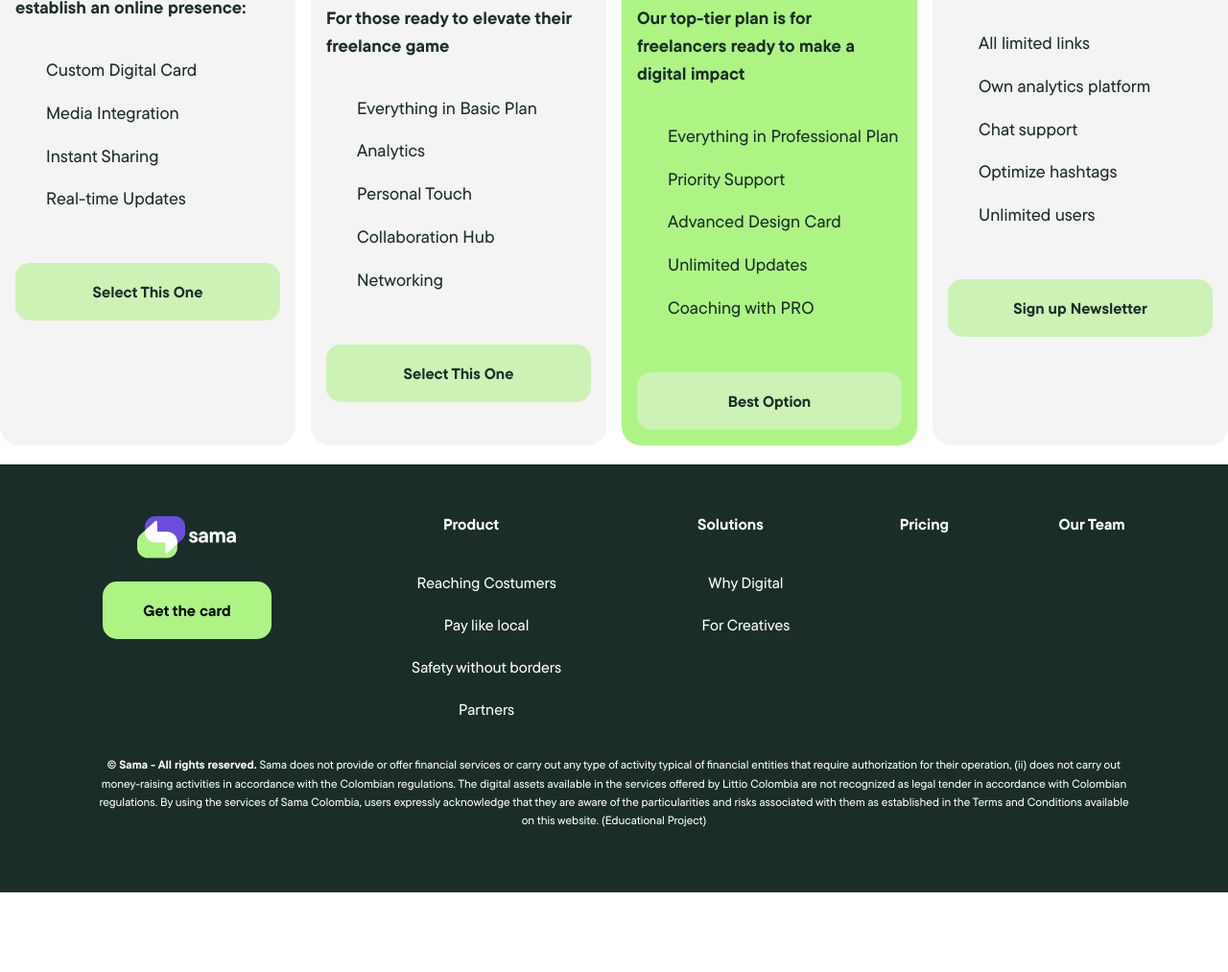
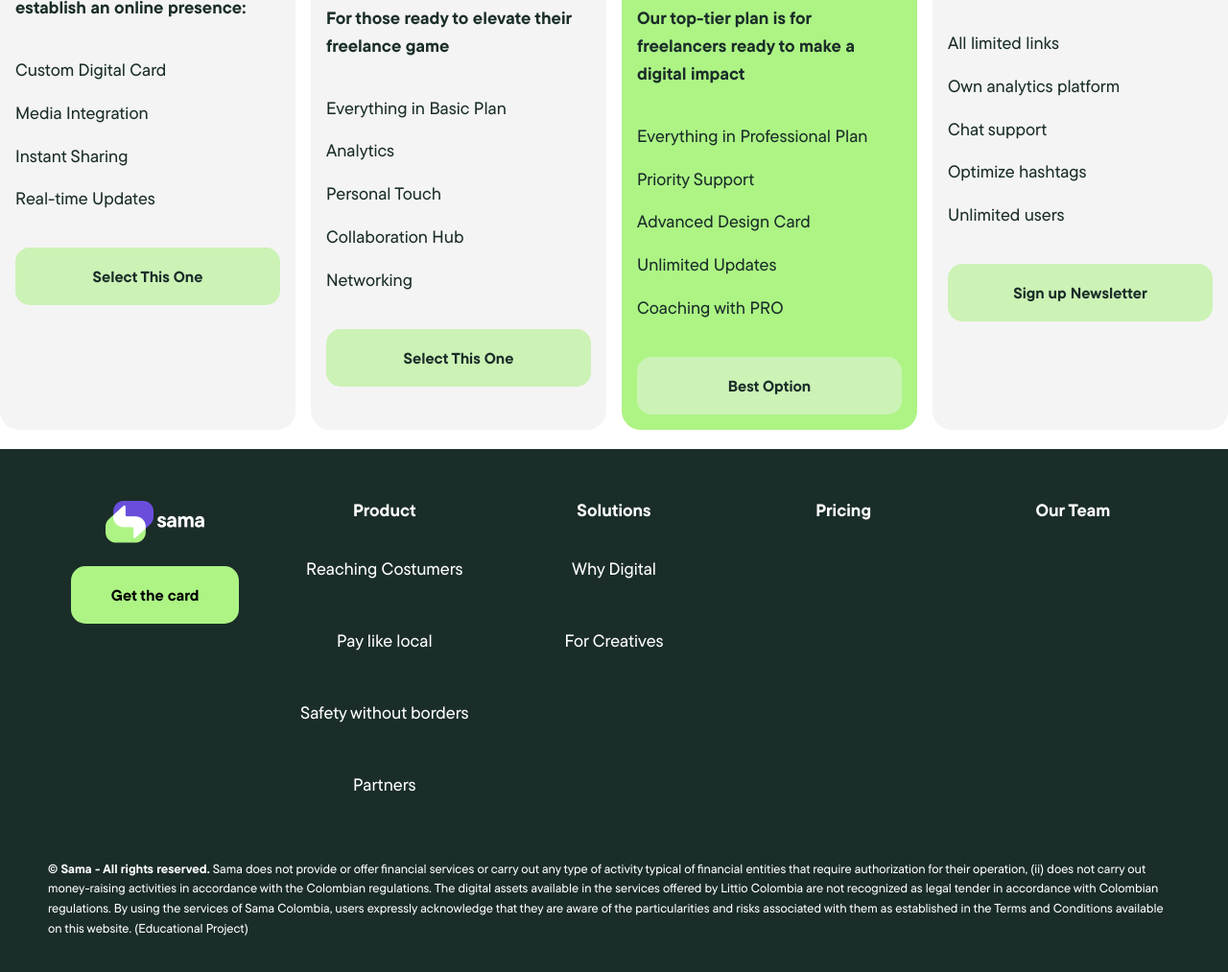
Before and after one commit to ivanse22/sama, a plain HTML site: page pricing.html in a window 1280 px wide. Shown: the part 1347-2360 px from the top of the page at 96% size. Before the commit the page ends 2277 px from the top, so only its background shows below. Drawn offline with nearby package versions, Linux system fonts and the light colour scheme; a web font is replaced by a local one.

Commit message:
Actualización de la página de Pricing, Se amplió el fondo gris a todo el ancho del vw, y se actualizó el footer: se Hizo con display GRID y se hizo el media para mobile. 5 columns- 1 column
q

```diff
--- a/pricing.html
+++ b/pricing.html
@@ -78,6 +78,7 @@
       </header>
 
       <!--Hero Banner-->
+      <section class="hero-container-grey">
         <section class="hero-banner-grid-pricing">
           <section class="hero-heading-pricing">
             <h1>Unbeatable Value for Your Freelance Journey</h1>
@@ -94,6 +95,7 @@
               height="450px"
               width="610px"
             />
+          </section>
         </section>
       </section>
 
--- a/style.css
+++ b/style.css
@@ -22,6 +22,16 @@
   padding: 0;
   margin: 0;
   text-decoration: none;
+}
+
+ol {
+  padding: 0;
+  margin: 0;
+}
+
+ul {
+  padding: 0;
+  margin: 0;
 }
 
 /*Document Styles*/
@@ -127,6 +137,9 @@ ul {
 }
 .hero-container {
   background-color: #1a2d29;
+}
+.hero-container-grey {
+  background-color: #f4f4f4;
 }
 
 .banner-content {
@@ -421,105 +434,83 @@ h1 li {
 
 /*___________________________________*/
 /*Footer*/
+
 .footer {
   background-color: #1a2d29;
-  display: flex;
-  flex-direction: row;
-  flex-wrap: wrap;
-  justify-content: space-around;
+  color: white;
   padding: 50px 50px 50px 50px;
+  gap: 1rem;
+
+  display: grid;
+  grid-template-columns: repeat(5, 1fr);
 }
+
+.footer p {
+  color: white;
+}
+
+.product-footer li,
+.solutions-footer li,
+.pricing-footer li,
+.ourteam-footer li {
+  margin: 0 0 3rem 0;
+}
+
+.product-footer p,
+.solutions-footer p,
+.pricing-footer p,
+.ourteam-footer {
+  margin: 0 0 2rem 0;
+}
+
+.content-legal {
+  grid-column-start: span 5;
+}
+
+.content-legal p {
+  font-size: 13px;
+}
+
+/*first*/
 
 .button-footer {
   display: flex;
   flex-direction: column;
-  align-items: flex-start;
+  align-items: center;
 }
 
+/*Second*/
 .product-footer {
   display: flex;
   flex-direction: column;
-  align-items: flex-start;
-  gap: 20px;
+  align-items: center;
+  text-align: center;
 }
+
+/*Third*/
 
 .solutions-footer {
   display: flex;
   flex-direction: column;
-  align-items: flex-start;
-  gap: 20px;
+  align-items: center;
+  text-align: center;
 }
-
-.footer p {
-  font-family: "TTCommonsPro", sans-serif;
-  font-size: 12px;
-  font-weight: normal;
-  line-height: 160%;
-  color: rgb(255, 255, 255);
-}
-
-/*Footer List*/
-.product-footer li {
-  color: white;
-  font-size: 16px;
-  margin-bottom: 20px;
-}
-.product-footer p {
-  color: white;
-  font-size: 16px;
-}
-
-.solutions-footer li {
-  color: white;
-  font-size: 16px;
-  margin-bottom: 20px;
-}
-.solutions-footer p {
-  color: white;
-  font-size: 16px;
-}
-
+/*Fourth*/
 .pricing-footer {
   display: flex;
   flex-direction: column;
-  align-items: flex-start;
+  align-items: center;
 }
 
-.pricing_footer p {
-  color: white;
-  font-size: 16px;
-}
+/*fifth*/
 
 .ourteam-footer {
   display: flex;
   flex-direction: column;
-  align-items: flex-start;
+  align-items: center;
 }
 
-.ourteam_footer p {
-  color: white;
-  font-size: 16px;
-}
-
-.pricing-footer p {
-  color: white;
-  font-size: 16px;
-}
-
-.ourteam-footer p {
-  color: white;
-  font-size: 16px;
-}
-
-.content-legal {
-  padding-left: 50px;
-  padding-right: 50px;
-}
-
-.solid-divider {
-  display: flex;
-  border-top: 3px solid #bbb;
-}
+/*Footer List*/
 
 /*____________Solutions______________*/
 /*____________Solutions_____________*/
@@ -859,31 +850,19 @@ p {
 /* Large devices (desktops, 992px and up)*/
 @media (max-width: 992px) {
   .footer {
-    display: flex;
-    flex-direction: column;
-    align-items: center;
-    gap: 40px;
+    display: grid;
+    grid-template-columns: repeat(1, 1fr);
   }
+  .footer .button-footer,
+  .footer .product-footer,
+  .footer .solutions-footer,
+  .footer .pricing-footer,
+  .footer .ourteam-footer {
+    grid-column-start: 1;
   }
 
-.footer p {
-  text-align: center;
-}
-
-.footer p strong {
-  text-align: center;
-}
-
-.footer li {
-  text-align: center;
-}
-.button-footer,
-.product-footer,
-.solutions-footer,
-.pricing-footer,
-.ourteam-footer {
-  display: flex;
-  align-items: center;
+  .content-legal {
+    grid-column-start: span 1;
   }
 
   /* X-Large devices (large desktops, 1200px and up)*/
@@ -1170,3 +1149,4 @@ p {
   /* XX-Large devices (larger desktops, 1400px and up)*/
   @media (min-width: 1400px) {
   }
+}
```
Lines whose indentation alone changed are shown as unchanged.
